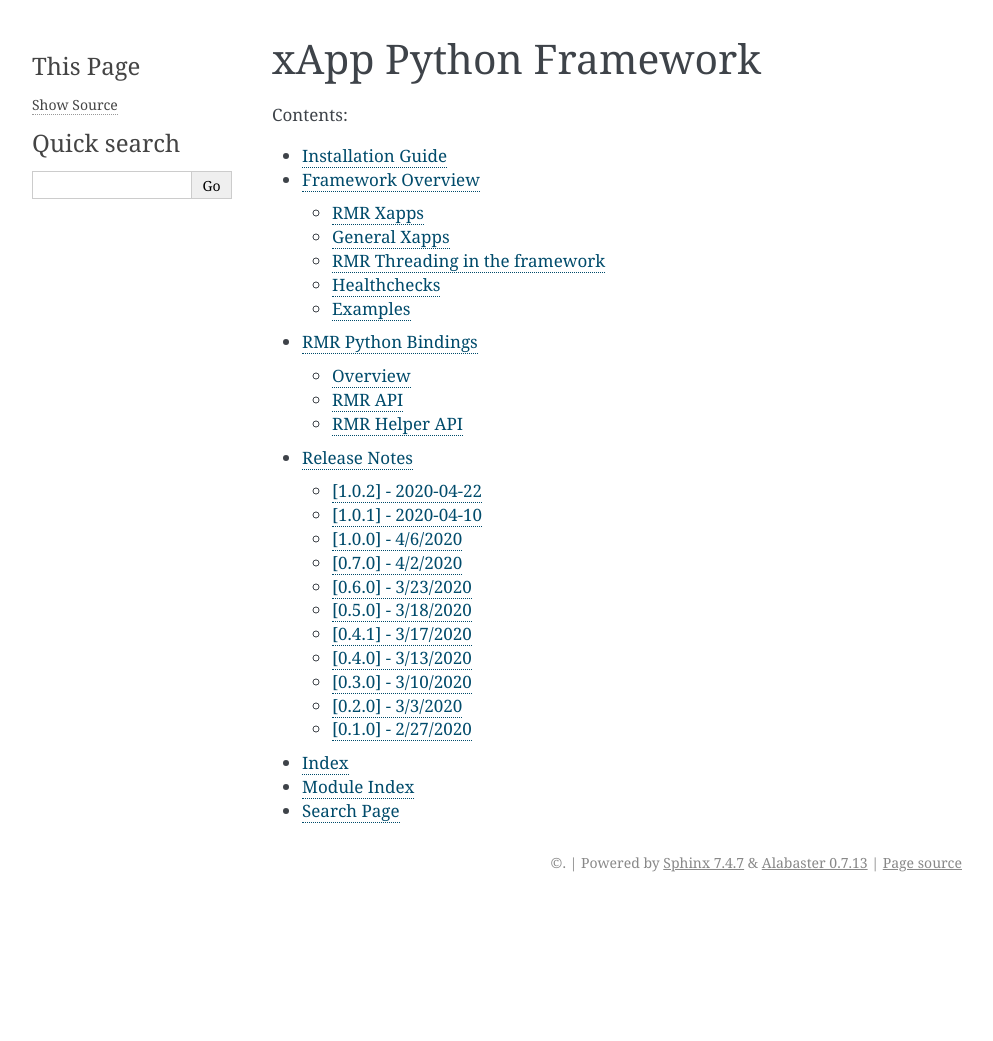
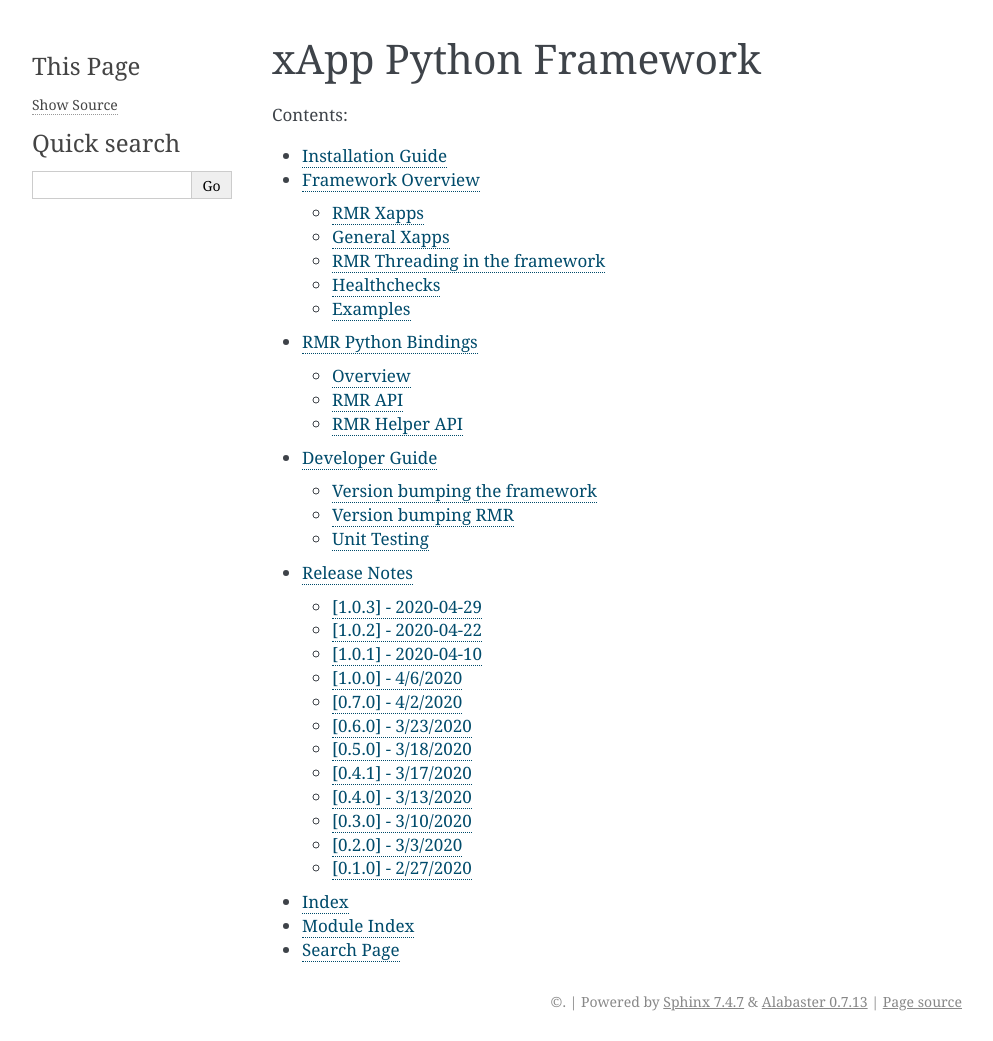
Before and after one commit to o-ran-sc/ric-plt-xapp-frame-py, a Sphinx documentation site: the page built from docs/index.rst, in a window 1280 px wide. Shown: the whole page, without its empty margins (148-1141 px from the left). Built offline with Sphinx 7.4.7, drawn with Linux system fonts in a browser that asks for light colours; the version number is read from the project's files by our own code; before the commit the page ends 902 px from its top, so only the background shows below that.

Commit message:
Upgrade to RMR version 4.0.2
Bump version to 1.0.3 and add release notes
Add developer guide with guidance on bumping the version

Signed-off-by: Lott, Christopher (cl778h) <cl778h@att.com>
Change-Id: If2fd64c1791c549c674c0779d58d2ac0d4cf1f72

```diff
--- /dev/null
+++ b/docs/developer-guide.rst
@@ -0,0 +1,37 @@
+.. This work is licensed under a Creative Commons Attribution 4.0 International License.
+.. http://creativecommons.org/licenses/by/4.0
+
+Developer Guide
+===============
+
+.. contents::
+   :depth: 3
+   :local:
+
+Version bumping the framework
+-----------------------------
+
+This project follows semver. When changes are made, the versions are in:
+
+1) ``docs/release-notes.rst``
+
+2) ``setup.py``
+
+Version bumping RMR
+-------------------
+
+These items in this repo must be kept in sync:
+* Dockerfile-Unit-Test
+* examples/Dockerfile-Ping
+* examples/Dockerfile-Pong
+* ``rmr-version.yaml`` controls what rmr gets installed for unit testing in Jenkins
+
+
+Unit Testing
+------------
+
+You can run the unit tests in Docker to avoid installing RMR locally:
+
+::
+
+   docker build -f Dockerfile-Unit-Test .
--- a/docs/index.rst
+++ b/docs/index.rst
@@ -13,6 +13,7 @@
    installation-guide.rst
    overview.rst
    rmr_api.rst
+   developer-guide.rst
    release-notes.rst
 
 * :ref:`genindex`
--- a/docs/release-notes.rst
+++ b/docs/release-notes.rst
@@ -13,6 +13,11 @@
 .. contents::
    :depth: 3
    :local:
+
+[1.0.3] - 2020-04-29
+--------------------
+* Upgrade to RMR version 4.0.2
+
 
 [1.0.2] - 2020-04-22
 --------------------
--- a/rmr-version.yaml
+++ b/rmr-version.yaml
@@ -1,3 +1,3 @@
 # CI script installs RMR from PackageCloud using this version
 ---
-version: 3.6.3
+version: 4.0.2
--- a/setup.py
+++ b/setup.py
@@ -32,7 +32,7 @@
 
 setup(
     name="ricxappframe",
-    version="1.0.2",
+    version="1.0.3",
     packages=find_packages(exclude=["tests.*", "tests"]),
     author="Tommy Carpenter, E. Scott Daniels",
     description="Xapp and RMR framework for python",
```
Also changed, not shown: 4 other files.
